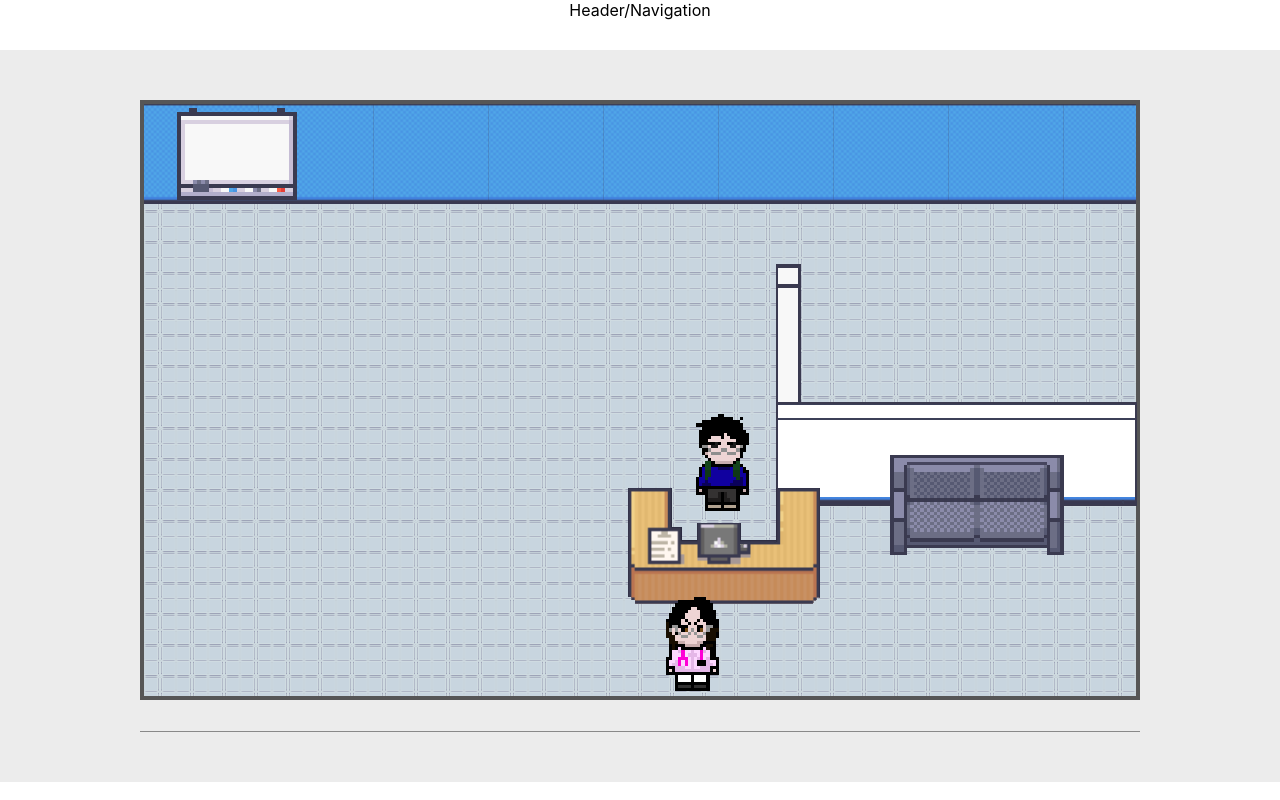
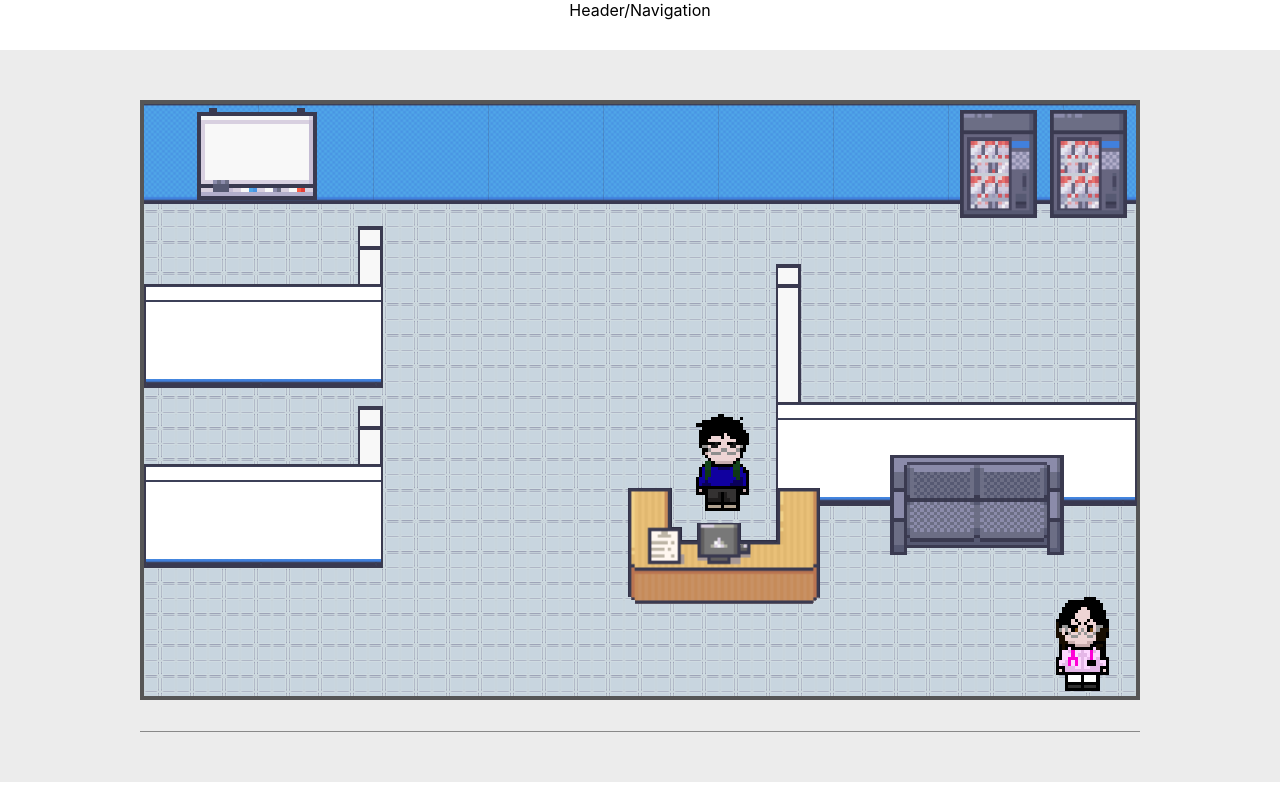
Before and after one commit to jiroquijano/jiro-portfolio, a React (Create React App) app: page /office in a window 1280 px wide. Built offline with nearby package versions, Linux system fonts and the light colour scheme.

Commit message:
Refactored office decorations and hitMap identities

```diff
--- a/src/components/Office/Character.jsx
+++ b/src/components/Office/Character.jsx
@@ -30,7 +30,7 @@ const Character = ({canvas, sprite, posX, posY, name, isControlled, selectCharac
     const [direction, setDirection] = useState(300);
     const [step, setStep] = useState(1);
     const characterRef = useRef(null);
-    const {hitMap, setHitMap} = useContext(OfficeHitMapContext);
+    const {hitMap} = useContext(OfficeHitMapContext);
     const [isPopperOpen, setPopperOpen] = useState(false);
     const classes = useStyles({positionX, positionY, step, direction, sprite});
     const hitMapX = Math.floor((positionX+20)/10);
@@ -68,13 +68,10 @@ const Character = ({canvas, sprite, posX, posY, name, isControlled, selectCharac
         realignPosition();
     },[canvas]);
 
-    useResize(()=>{
-        realignPosition();
-    });
-
     useKeyPress(handleKeyPress);
 
-    useKeyRelease(()=>{ //idle character sprite on key up
+    useKeyRelease(()=>{
+        //idle character sprite on key up
         setDirection(300);
         setStep(1);
     });
@@ -87,7 +84,7 @@ const Character = ({canvas, sprite, posX, posY, name, isControlled, selectCharac
 
     const doesHitMapAllowMovement = (newHitMapX, newHitMapY, direction) => {
         let collisionMap = [];
-        const spriteBodyMiddleHitMap = newHitMapY+Math.ceil(hitMapSpriteHeight/2);
+        const spriteBodyMiddleHitMap = newHitMapY+Math.ceil(hitMapSpriteHeight/1.5);
         const spriteBodyWidthHitMapEnd = newHitMapX+hitMapSpriteWidth-2;
         if(['up','down'].includes(direction)){
             collisionMap = hitMap[spriteBodyMiddleHitMap].slice(newHitMapX+1,spriteBodyWidthHitMapEnd);
@@ -95,7 +92,8 @@ const Character = ({canvas, sprite, posX, posY, name, isControlled, selectCharac
             const xToCheck = direction === 'left' ? newHitMapX : spriteBodyWidthHitMapEnd;
             collisionMap.push(hitMap[spriteBodyMiddleHitMap][xToCheck]);
         }
-        return collisionMap.every((value)=>value !== 'X');
+        //hitmap convention = <type>_<id>_<attributes>
+        return collisionMap.every((value)=> String(value).split('_')[2] !== 'X');
     }
 
     const moveCharacter = (movement) => {
--- a/src/components/Office/Decorations/Item.jsx
+++ b/src/components/Office/Decorations/Item.jsx
@@ -16,7 +16,7 @@ const useStyles = makeStyles({
     })
 })
 
-const Item = ({canvas, spriteImage, posX, posY, width, height, collision, border='', zIndex}) => {
+const Item = ({canvas, type, id, spriteImage, posX, posY, width, height, collision, border='', zIndex}) => {
     const [positionX, setX] = useState();
     const [positionY, setY] = useState();
     const itemRef = useRef(null);
@@ -32,10 +32,11 @@ const Item = ({canvas, spriteImage, posX, posY, width, height, collision, border
     }
 
     const updateHitMap = () =>{
+        //HitMap item identity is <item_type>_<item_type_number>_<attributes>
         const hitMapCopy = hitMap;
         for(let currentRow = hitMapY; currentRow < hitMapY + hitMapSpriteHeight; currentRow++) {
             const itemHitMapRow = hitMap[currentRow];
-            itemHitMapRow.fill(`${collision ? 'X' : 'A'}`, hitMapX, hitMapX + hitMapSpriteWidth + 1);
+            itemHitMapRow.fill(`${collision ? `${type}_${id}_X` : `${type}_${id}_A`}`, hitMapX, hitMapX + hitMapSpriteWidth + 1);
             hitMapCopy[currentRow] = itemHitMapRow;
         }
         setHitMap(hitMapCopy);
--- a/src/components/Office/OfficeCanvas.jsx
+++ b/src/components/Office/OfficeCanvas.jsx
@@ -1,17 +1,11 @@
 import React, {useEffect, useRef, useState} from 'react';
 import {Container, makeStyles} from '@material-ui/core';
 import Character from './Character';
-import Wall from './Decorations/Wall';
-import Item from './Decorations/Item';
+
 import OfficeHitMapContext from '../../context/OfficeHitMapContext';
+import OfficeDecorations from './OfficeDecorations';
 const JIRO_SPRITE = 'sprites/jiro-sprite.png'
 const BONNA_SPRITE = 'sprites/bonna-sprite.png'
-const WALL_BLUE_SPRITE  = 'sprites/office/wall-blue.png'
-const WALL_WHITE_SPRITE  = 'sprites/office/wall-white.png'
-const WALL_THIN_SPRITE  = 'sprites/office/wall-thin.png'
-const BOARD_SPRITE  = 'sprites/office/board.png'
-const RECEPTION_SPRITE  = 'sprites/office/reception.png'
-const COUCH_SPRITE  = 'sprites/office/couch.png'
 
 
 const useStyles = makeStyles({
@@ -48,60 +42,37 @@ const OfficeCanvas = () => {
         calculateHitMap();
     },[]);
 
+    const decors = {
+        boards: [{posX: 50, posY: 0, width: 126, height: 100, collision: false}],
+        sideWalls: [
+            {posX: 214, posY: 120, width: 25, height: 65, collision: false},
+            {posX: 214, posY: 300, width: 25, height: 65, collision: false},
+            {posX: 632, posY: 158, width: 25, height: 142, collision: true},
+        ],
+        walls: [
+            {posX: 0, posY: 360, width: 235, height: 100, collision: true, border:'2px #3a3a4f solid'},
+            {posX: 0, posY: 180, width: 235, height: 100, collision: true, border:'2px #3a3a4f solid'},
+            {posX: 632, posY: 298, width: 357, height: 100, collision: true, border:'2px #3a3a4f solid'},
+        ],
+        couches: [{posX: 743, posY: 348, width: 180, height: 107, collision: true}],
+        receptions: [{posX: 480, posY: 380, width: 200, height: 120, collision: true}],
+        vendos: [
+            {posX: 900, posY: 0, width: 89, height: 120, collision: true},
+            {posX: 810, posY: 0, width: 89, height: 120, collision: true}
+        ]
+    }
+
     return (
         <Container ref={canvasRef} className={classes.canvas}>
             <OfficeHitMapContext.Provider value={{hitMap, setHitMap}}>
-                <Wall decor={WALL_BLUE_SPRITE}/>
-                <Item
-                    canvas={canvasRef}
-                    spriteImage={BOARD_SPRITE}
-                    posX={30}
-                    posY={0}
-                    width={126}
-                    height={100}
-                    collision={false}
-                />
-                <Item
-                    canvas={canvasRef}
-                    spriteImage={WALL_WHITE_SPRITE}
-                    posX={632}
-                    posY={298}
-                    width={357}
-                    height={100}
-                    collision={true}
-                    border='2px #3a3a4f solid'
-                />
-                <Item
-                    canvas={canvasRef}
-                    spriteImage={WALL_THIN_SPRITE}
-                    posX={632}
-                    posY={158}
-                    width={25}
-                    height={142}
-                    collision={true}
-                />
-                 <Item
-                    canvas={canvasRef}
-                    spriteImage={RECEPTION_SPRITE}
-                    posX={480}
-                    posY={380}
-                    width={200}
-                    height={120}
-                    collision={true}
-                />
-                 <Item
-                    canvas={canvasRef}
-                    spriteImage={COUCH_SPRITE}
-                    posX={743}
-                    posY={348}
-                    width={180}
-                    height={107}
-                    collision={true}
+                <OfficeDecorations
+                    canvasRef={canvasRef}
+                    decors={decors}
                 />
                 <Character
                     canvas={canvasRef}
                     sprite={BONNA_SPRITE}
-                    posX={500}
+                    posX={890}
                     posY={490}
                     name={'bonnie'}
                     isControlled={control === 'bonnie'}
--- /dev/null
+++ b/src/components/Office/OfficeDecorations.jsx
@@ -0,0 +1,50 @@
+import React from 'react';
+import Wall from './Decorations/Wall';
+import Item from './Decorations/Item';
+const WALL_BLUE_SPRITE  = 'sprites/office/wall-blue.png'
+const WALL_WHITE_SPRITE  = 'sprites/office/wall-white.png'
+const WALL_THIN_SPRITE  = 'sprites/office/wall-thin.png'
+const BOARD_SPRITE  = 'sprites/office/board.png'
+const RECEPTION_SPRITE  = 'sprites/office/reception.png'
+const COUCH_SPRITE  = 'sprites/office/couch.png'
+const VENDO_SPRITE  = 'sprites/office/vendo-machine.png'
+
+const OfficeDecorations = ({decors, canvasRef}) => {
+    const decorations = Object.keys(decors);
+    const itemToSpriteMap = {
+        boards: BOARD_SPRITE,
+        sideWalls: WALL_THIN_SPRITE,
+        walls: WALL_WHITE_SPRITE,
+        couches: COUCH_SPRITE,
+        receptions: RECEPTION_SPRITE,
+        vendos: VENDO_SPRITE
+    }
+
+    return (
+        <>
+            <Wall decor={WALL_BLUE_SPRITE}/>
+            {
+                decorations.map((decoration)=>{
+                    return decors[decoration].map((item, index)=>{
+                        return (
+                            <Item canvas={canvasRef}
+                                key={index}
+                                spriteImage={itemToSpriteMap[decoration]}
+                                type={decoration}
+                                id={index}
+                                posX={item.posX}
+                                posY={item.posY}
+                                width={item.width}
+                                height={item.height}
+                                collision={item.collision}
+                                border={item.border}
+                            />
+                        )
+                    })
+                })
+            }
+        </>
+    )
+}
+
+export default OfficeDecorations;
```
Also changed, not shown: public/sprites/office/vendo-machine.png (added).
